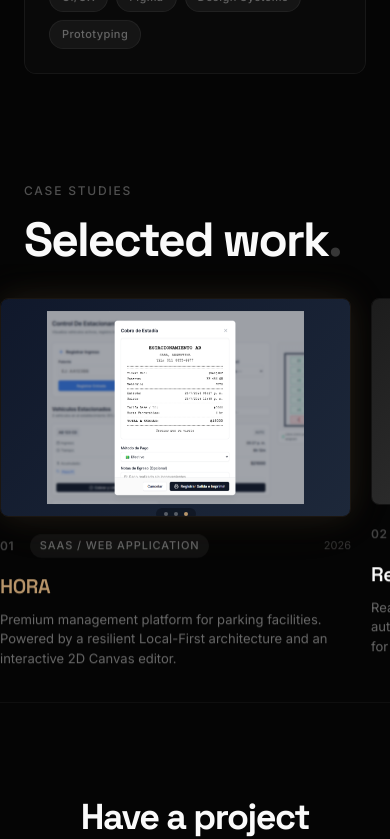
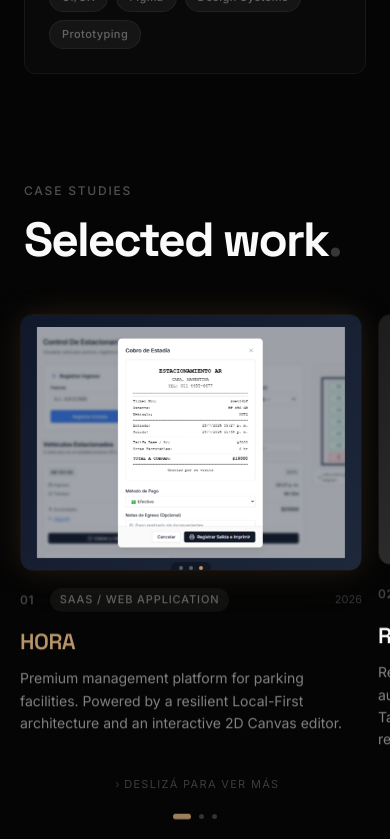
Before and after one commit to EnzoAbelFernandez/marastudio, a Next.js app: page / in a window 390 px wide. Shown: the part 2720-3559 px from the top of the page. Built offline with nearby package versions, Linux system fonts and the light colour scheme.

Commit message:
feat(mobile): polish CaseStudies horizontal scroll UX with centered cards, swipe hints, and pagination dots

```diff
--- a/src/components/sections/CaseStudies.module.css
+++ b/src/components/sections/CaseStudies.module.css
@@ -198,35 +198,118 @@
 
 /* ── Responsive: Mobile — native scroll with snap, no pin ── */
 @media (max-width: 768px) {
+  .caseStudies {
+    overflow: visible; /* allow track to handle scroll */
+  }
+
+  .header {
+    padding-bottom: clamp(1.25rem, 3vh, 2rem);
+  }
+
   .track {
-    gap: 1.25rem;
+    gap: 1rem;
     overflow-x: auto;
     scroll-snap-type: x mandatory;
+    scroll-padding-left: 1.25rem; /* Snap target aligned to same edge as padding */
     -webkit-overflow-scrolling: touch;
     scrollbar-width: none;
+    /* First card visually centered: horizontal padding creates a frame */
+    padding-left: 1.25rem;
+    padding-right: 1.25rem;
+    /* Prevent extra vertical gap */
+    padding-top: clamp(1rem, 3vh, 2rem);
+    padding-bottom: clamp(1.25rem, 3vh, 2rem);
   }
 
   .track::-webkit-scrollbar {
     display: none;
   }
 
+  /* Cards take almost full width so they're centered and the next one peeks */
   .card {
-    width: 85vw;
+    width: calc(100vw - 3.5rem); /* full width minus 2x padding + peek gap */
     scroll-snap-align: start;
     flex-shrink: 0;
   }
 
   .featured {
-    width: 90vw;
+    width: calc(100vw - 3rem);
   }
 
   .cardDescription {
-    font-size: 0.8125rem;
-    line-height: 1.5;
+    font-size: 0.875rem;
+    line-height: 1.6;
+    color: rgba(255, 255, 255, 0.5);
+  }
+
+  .cardTitle {
+    font-size: 1.375rem;
   }
 
   .imageWrapper {
-    aspect-ratio: 16 / 10;
+    aspect-ratio: 4 / 3; /* taller crop — better on portrait phone */
     max-height: none;
+    border-radius: 12px;
+  }
+
+  .endCard {
+    width: calc(100vw - 4rem);
+    min-height: 6rem;
+    justify-content: flex-start;
+    padding-left: 0.25rem;
   }
 }
+
+/* ── Mobile Swipe Dots ── */
+.swipeDots {
+  display: none;
+}
+
+@media (max-width: 768px) {
+  .swipeDots {
+    display: flex;
+    align-items: center;
+    justify-content: center;
+    gap: 0.5rem;
+    padding: 0.75rem 0 1.5rem;
+  }
+
+  .swipeDot {
+    width: 5px;
+    height: 5px;
+    border-radius: 50%;
+    background: rgba(255, 255, 255, 0.18);
+    transition: background 0.3s ease, transform 0.3s ease, width 0.3s ease;
+  }
+
+  .swipeDotActive {
+    width: 18px;
+    border-radius: 3px;
+    background: rgba(184, 149, 106, 0.85);
+    transform: scaleY(1.1);
+  }
+
+  /* Swipe hint label */
+  .swipeHint {
+    display: flex;
+    align-items: center;
+    justify-content: center;
+    gap: 0.5rem;
+    font-family: var(--font-body);
+    font-size: 0.6875rem;
+    letter-spacing: 0.12em;
+    text-transform: uppercase;
+    color: rgba(255, 255, 255, 0.22);
+    padding-bottom: 0.5rem;
+  }
+
+  .swipeArrow {
+    display: inline-block;
+    animation: swipeHintPulse 1.8s ease-in-out infinite;
+  }
+
+  @keyframes swipeHintPulse {
+    0%, 100% { transform: translateX(0); opacity: 0.4; }
+    50% { transform: translateX(5px); opacity: 0.9; }
+  }
+}
--- a/src/components/sections/CaseStudies.tsx
+++ b/src/components/sections/CaseStudies.tsx
@@ -25,6 +25,7 @@ export function CaseStudies() {
   const sectionRef = useRef<HTMLDivElement>(null);
   const trackRef = useRef<HTMLDivElement>(null);
   const [isMobile, setIsMobile] = useState(false);
+  const [activeCard, setActiveCard] = useState(0);
 
   useLayoutEffect(() => {
     if (!sectionRef.current || !trackRef.current) return;
@@ -132,6 +133,26 @@ export function CaseStudies() {
     return () => ctx.revert();
   }, [t.caseStudies.projects]);
 
+  // ── Mobile: track active card via scroll position ──
+  useEffect(() => {
+    if (!isMobile || !trackRef.current) return;
+
+    const track = trackRef.current;
+    const handleScroll = () => {
+      const cards = track.querySelectorAll<HTMLElement>('[data-card-index]');
+      let closest = 0;
+      let minDist = Infinity;
+      cards.forEach((card, i) => {
+        const dist = Math.abs(card.getBoundingClientRect().left - track.getBoundingClientRect().left);
+        if (dist < minDist) { minDist = dist; closest = i; }
+      });
+      setActiveCard(closest);
+    };
+
+    track.addEventListener('scroll', handleScroll, { passive: true });
+    return () => track.removeEventListener('scroll', handleScroll);
+  }, [isMobile]);
+
   return (
     <section ref={sectionRef} className={styles.caseStudies} id="trabajo">
       <div className={styles.header}>
@@ -145,6 +166,7 @@ export function CaseStudies() {
         {t.caseStudies.projects.map((project) => {
           const CardContent = (
             <article
+              data-card-index={t.caseStudies.projects.indexOf(project)}
               className={`${styles.card} ${project.featured ? styles.featured : ''} ${project.href ? styles.clickableCard : ''}`}
             >
               <div className={styles.imageWrapper}>
@@ -197,6 +219,31 @@ export function CaseStudies() {
           <p className={styles.endText}>{t.caseStudies.endText}</p>
         </div>
       </div>
+
+      {/* ── Mobile: Swipe Hint + Pagination Dots ── */}
+      {isMobile && (
+        <div>
+          <div className={styles.swipeHint}>
+            <span className={styles.swipeArrow}>›</span>
+            <span>deslizá para ver más</span>
+          </div>
+          <div className={styles.swipeDots}>
+            {t.caseStudies.projects.map((_, i) => (
+              <button
+                key={i}
+                className={`${styles.swipeDot} ${i === activeCard ? styles.swipeDotActive : ''}`}
+                onClick={() => {
+                  const cards = trackRef.current?.querySelectorAll<HTMLElement>('[data-card-index]');
+                  if (cards && cards[i]) {
+                    cards[i].scrollIntoView({ behavior: 'smooth', block: 'nearest', inline: 'start' });
+                  }
+                }}
+                aria-label={`Proyecto ${i + 1}`}
+              />
+            ))}
+          </div>
+        </div>
+      )}
     </section>
   );
 }
```
